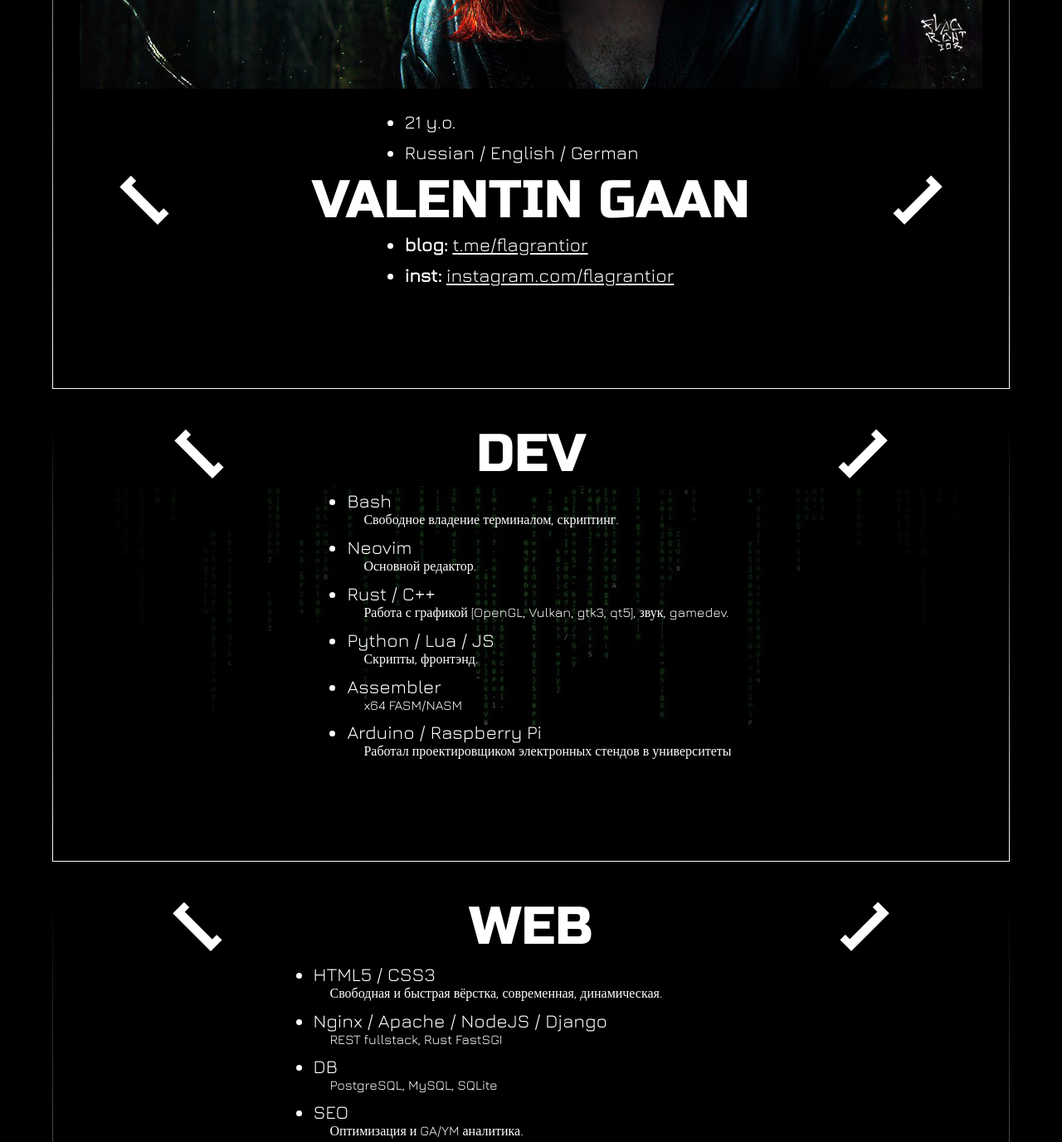
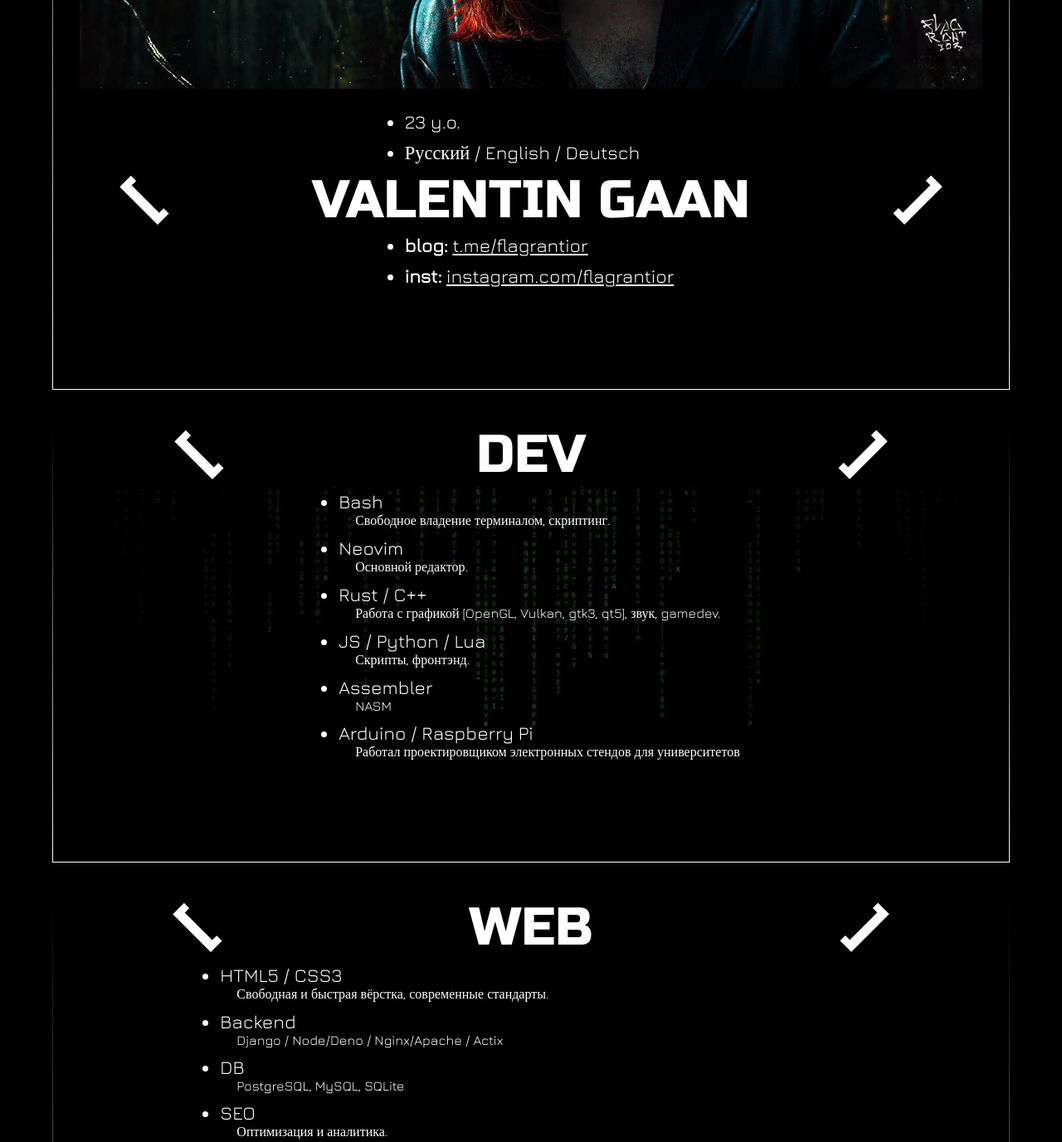
Before and after one commit to Flagrantior/flagrantior.github.io, a plain HTML site: page resume/index.html in a window 1280 px wide. Shown: the part 520-1897 px from the top of the page at 83% size. Drawn offline with nearby package versions, Linux system fonts and the light colour scheme.

Commit message:
Resume update.

```diff
--- a/resume/index.html
+++ b/resume/index.html
@@ -20,11 +20,11 @@
         <div class="sectionbody">
             <img src="media/me_3.jpg">
             <ul>
-                <li>21 y.o.</li>
-                <li>Russian / English / German</li>
+                <li>23 y.o.</li>
+                <li>Русский / English / Deutsch</li>
                 <li>flagrantior@gmail.com</li>
-                <li><b>msg:</b> <a href="https://t.me/roitnargalf">t.me/roitnargalf</a></li>
-                <li><b>blog:</b> <a href="https://t.me/flagrantior">t.me/flagrantior</a></li>
+				<li><b>msg:</b> <a href="https://t.me/flagrantior">t.me/roitnargalf</a></li>
+				<li><b>blog:</b> <a href="https://t.me/roitnargalf">t.me/flagrantior</a></li>
                 <li><b>inst:</b> <a href="https://instagram.com/flagrantior">instagram.com/flagrantior</a></li>
             </ul>
         </div>
@@ -33,43 +33,39 @@
     <div id="dev">
         <ul>
             <li>Linux</li>
-            Archlinux [Wayland-Sway]
+            Artix [Archlinux] [Wayland-Sway]
             <li>Bash</li>
             Свободное владение терминалом, скриптинг.
             <li>Neovim</li>
 			Основной редактор.
             <li>Rust / C++</li>
             Работа с графикой [OpenGL, Vulkan, gtk3, qt5], звук, gamedev.
-            <li>Python / Lua / JS</li>
+            <li>JS / Python / Lua</li>
             Скрипты, фронтэнд.
-	    <li>Assembler</li>
-	    x64 FASM/NASM
+			<li>Assembler</li>
+			NASM
             <li>Arduino / Raspberry Pi</li>
-			Работал проектировщиком электронных стендов в университеты
+			Работал проектировщиком электронных стендов для университетов
 		</ul>
         <div class="sectionname"><div class="lbrack">[</div> DEV <div class="rbrack">]</div></div>
     </div>
     <div id="web">
         <ul>
             <li>JavaScript ES6+</li>
-			Мой основной язык, NodeJs, Браузерные API [WebGl, Audio, SVG, Canvas].
+			Основной язык, Node/Deno, Браузерные API [WebGl, Audio, SVG, Canvas], ванильный код без фреймворков.
             <li>HTML5 / CSS3</li>
-            Свободная и быстрая вёрстка, современная, динамическая.
-            <li>Nginx / Apache / NodeJS / Django</li>
-            REST fullstack, Rust FastSGI
+            Свободная и быстрая вёрстка, современные стандарты.
+			<li>Backend</li>
+            Django / Node/Deno / Nginx/Apache / Actix
 			<li>DB</li>
 			PostgreSQL, MySQL, SQLite
             <li>SEO</li>
-            Оптимизация и GA/YM аналитика.
+            Оптимизация и аналитика.
         </ul>
         <div id="websites">
             <iframe id="if_flag"src="" frameborder="0"></iframe>
             <a href="/">FLAGRANTIOR.ART</a>
             <br>My author's project
-			<!-- <iframe id="if_arro"src="" frameborder="0"></iframe> -->
-			<!-- <a href="https://arro-access.ru">ARRO-ACCESS.RU</a> -->
-			<!-- <iframe id="if_qosta"src="" frameborder="0"></iframe> -->
-			<!-- <a href="https://qostaroom.kz">QOSTAROOM.KZ</a> -->
         </div>
         <div class="sectionname"><div class="lbrack">[</div> WEB <div class="rbrack">]</div></div>
     </div>
@@ -77,7 +73,7 @@
         <ul>
             <li>Photoshop / Krita / Gimp</li>
             <li>Illustrator</li>
-            <li>After Effects / Premiere / Vegas</li>
+            <li>AfterEffects / Premiere / Resolve</li>
         </ul>
         <div style="display: flex; flex-direction: row;">
             <img src="media/2d_0.jpg">
@@ -98,9 +94,9 @@
     </div>
     <div id="d3">
         <ul>
-            <li>Cinema4D / Blender</li>
+            <li>Blender / Cinema4D / Houdini</li>
             <li>Substance Painter / 3D Coat</li>
-            <li>Unreal Engine 4</li>
+            <li>Unreal Engine 4 / Godot</li>
         </ul>
         <img src="media/3d_3.jpg">
         <img src="media/3d_0.jpg">
@@ -110,16 +106,14 @@
     </div>
     <div id="music">
         <ul>
-            <li>Composing / Recording / Mastering</li>
+            <li>Compose / Record / Master</li>
             <li>Guitar rythm/solo iprovisation</li>
             <li>Vocal</li>
             <li>Reaper / FL Stuidio / Ableton Live / Bitwig Studio</li>
         </ul>
-        <!-- <iframe src="/music" frameborder="0"></iframe> -->
         <iframe width="100%" height="300" scrolling="no" frameborder="no" allow="autoplay" src="https://w.soundcloud.com/player/?url=https%3A//api.soundcloud.com/playlists/1122225037&color=%23040404&auto_play=false&hide_related=false&show_comments=true&show_user=true&show_reposts=false&show_teaser=true&visual=true"></iframe><div style="font-size: 10px; color: #cccccc;line-break: anywhere;word-break: normal;overflow: hidden;white-space: nowrap;text-overflow: ellipsis; font-family: Interstate,Lucida Grande,Lucida Sans Unicode,Lucida Sans,Garuda,Verdana,Tahoma,sans-serif;font-weight: 100;"><a href="https://soundcloud.com/flagrantior" title="Flagrantior" target="_blank" style="color: #cccccc; text-decoration: none;">Flagrantior</a> · <a href="https://soundcloud.com/flagrantior/sets/introspection" title="Introspection" target="_blank" style="color: #cccccc; text-decoration: none;">Introspection</a></div>
         <div class="sectionname"><div class="lbrack">[</div> MUZ <div class="rbrack">]</div></div>
     </div>
-    <!-- <img src="media/me_1.jpg" alt="" style="width: 90vw; align-self: center; margin-right: auto; margin-left: auto;"> -->
 <h1 id="flag">[ FLAGRANTIOR ]</h1>
 </div>
 <div id="preloader"><div id="preloader_preload"></div></div>
```
